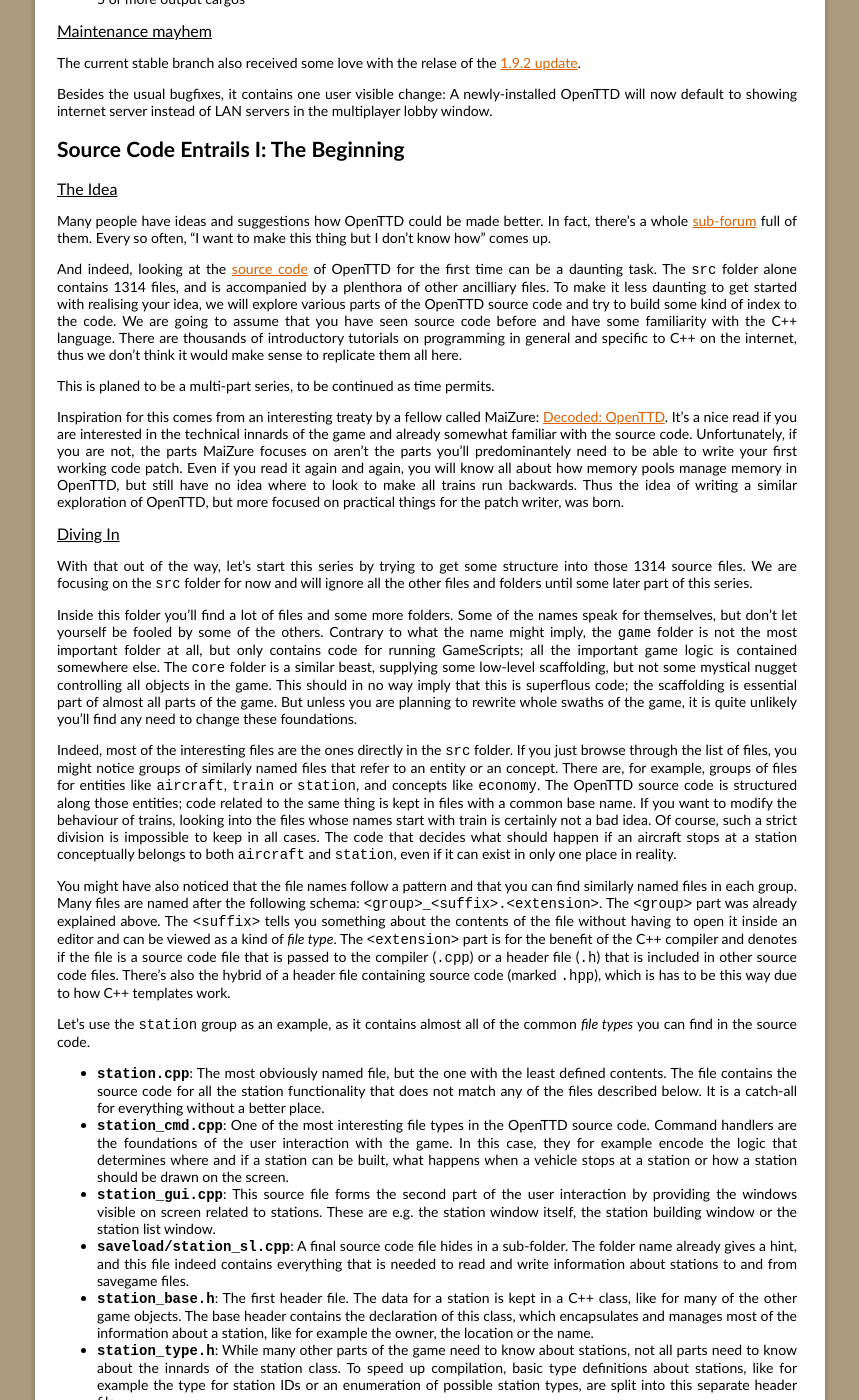
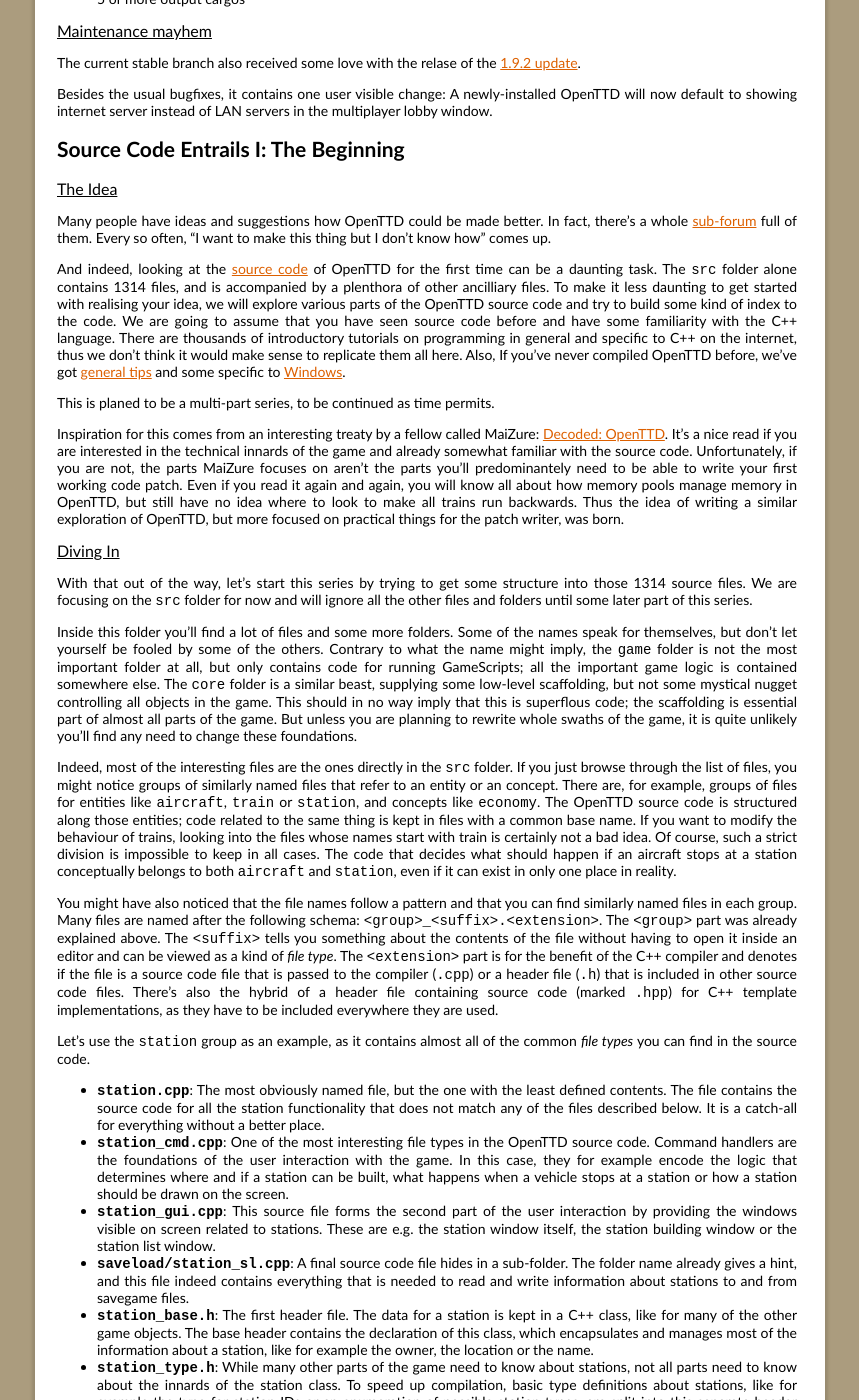
Before and after one commit to OpenTTD/website, a Jekyll site: the page built from _posts/2019-06-01-monthly-dev-post.md, in a window 1280 px wide and 1400 px high, scrolled down 720 px. Shown: the whole window, without its empty margins (210-1069 px from the left). Built offline with Jekyll 4.4.1, drawn with Linux system fonts in a browser that asks for light colours.

Commit message:
Some polish.

```diff
--- a/_posts/2019-06-01-monthly-dev-post.md
+++ b/_posts/2019-06-01-monthly-dev-post.md
@@ -48,6 +48,7 @@
 To make it less daunting to get started with realising your idea, we will explore various parts of the OpenTTD source code and try to build some kind of index to the code.
 We are going to assume that you have seen source code before and have some familiarity with the C++ language.
 There are thousands of introductory tutorials on programming in general and specific to C++ on the internet, thus we don't think it would make sense to replicate them all here.
+Also, If you've never compiled OpenTTD before, we've got [general tips](https://github.com/OpenTTD/OpenTTD/blob/master/README.md#70-compiling) and some specific to [Windows](https://github.com/OpenTTD/OpenTTD/blob/master/docs/Readme_Windows_MSVC.md).
 
 This is planed to be a multi-part series, to be continued as time permits.
 
@@ -82,7 +83,7 @@
 The `<group>` part was already explained above.
 The `<suffix>` tells you something about the contents of the file without having to open it inside an editor and can be viewed as a kind of *file type*.
 The `<extension>` part is for the benefit of the C++ compiler and denotes if the file is a source code file that is passed to the compiler (`.cpp`) or a header file (`.h`) that is included in other source code files.
-There's also the hybrid of a header file containing source code (marked `.hpp`), which is has to be this way due to how C++ templates work.
+There's also the hybrid of a header file containing source code (marked `.hpp`) for C++ template implementations, as they have to be included everywhere they are used.
 
 Let's use the `station` group as an example, as it contains almost all of the common *file types* you can find in the source code.
 * __`station.cpp`__: The most obviously named file, but the one with the least defined contents.
```
